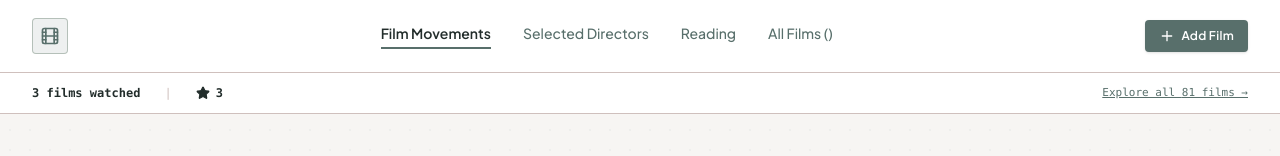
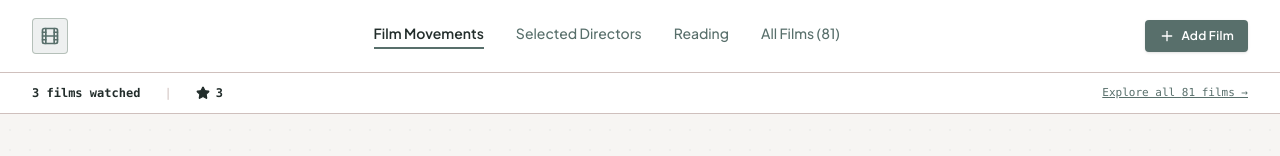
Before and after one commit to Sofloud/black-and-white-films, a React (Vite) app: page / in a window 1280 px wide. Shown: the top 156 px of the page. Built offline with nearby package versions, Linux system fonts and the light colour scheme.

Commit message:
Pass total film count to navigation

```diff
--- a/src/App.tsx
+++ b/src/App.tsx
@@ -111,6 +111,7 @@ export default function App() {
         activeTab={activeTab}
         onSelectTab={handleSelectTab}
         onOpenAddModal={() => setIsAddModalOpen(true)}
+        totalFilms={overallStats.total}
       />
 
       {/* Progress Ribbon */}
```
